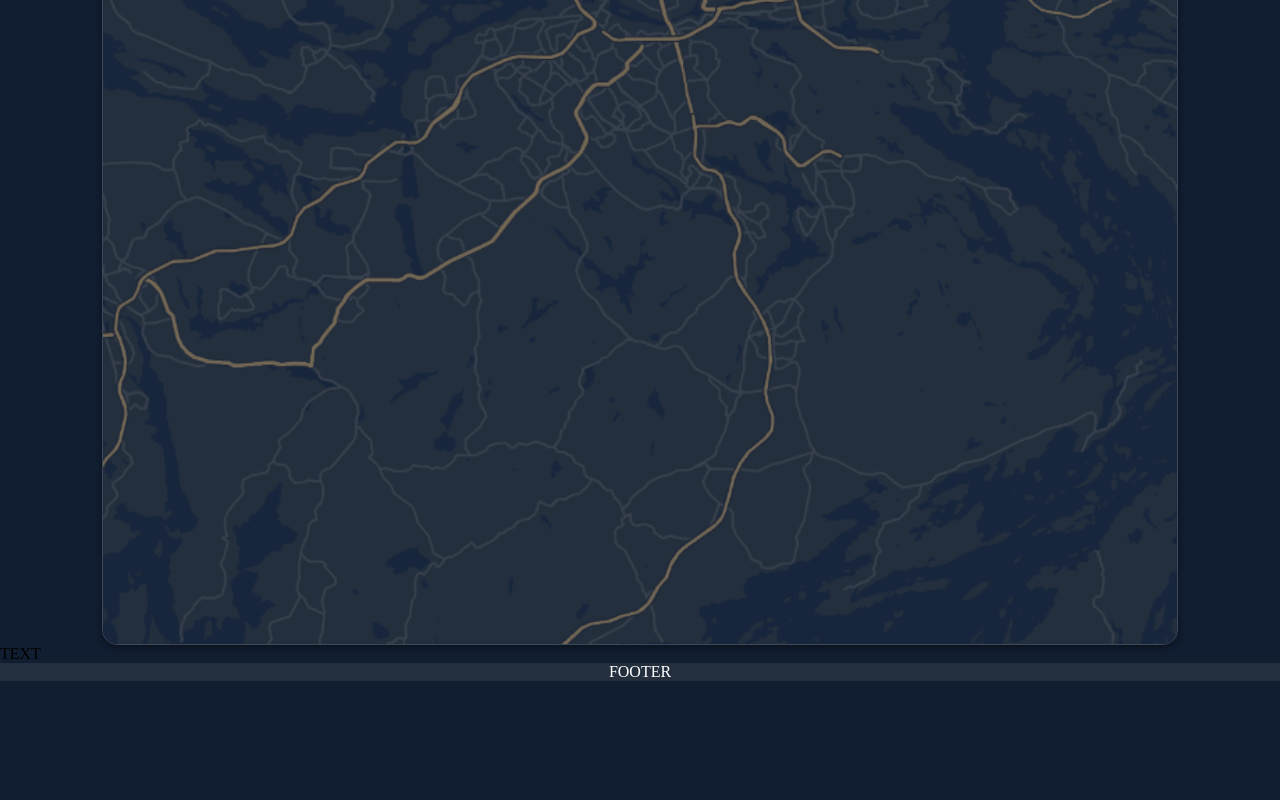
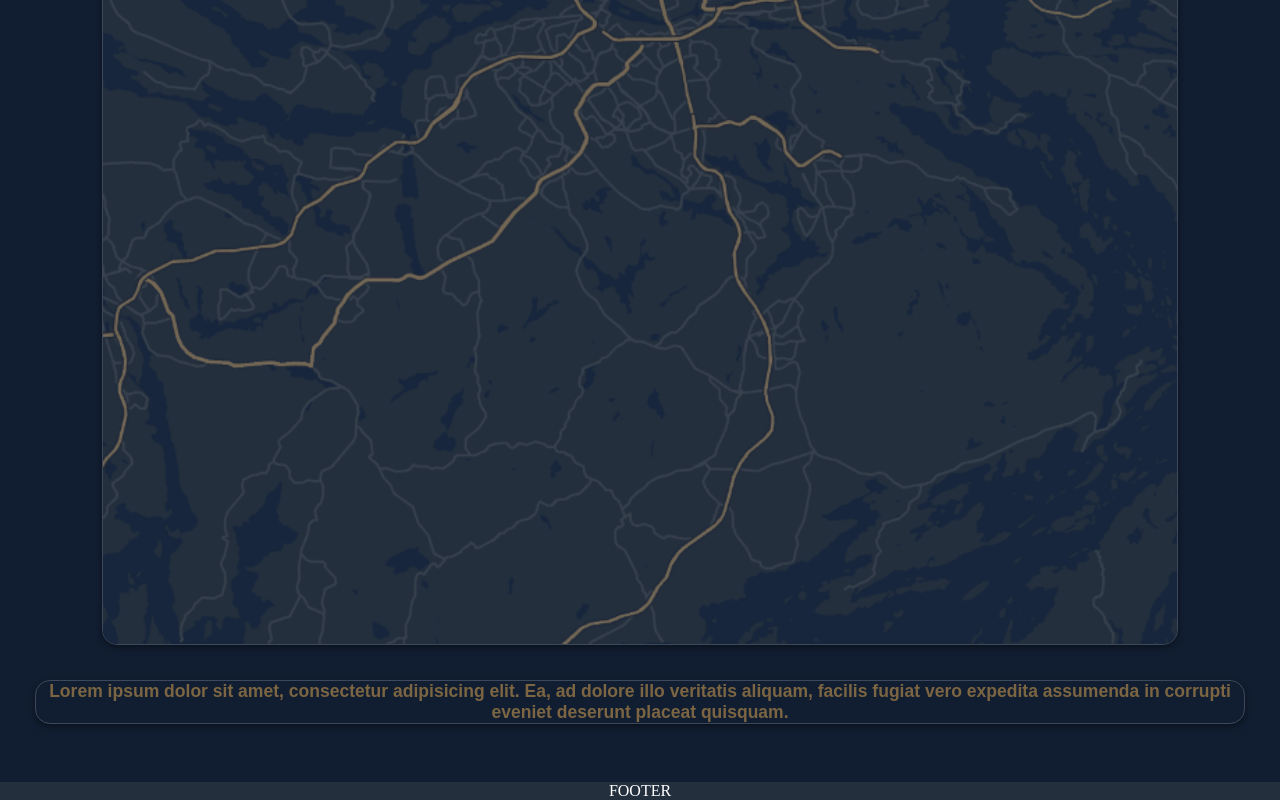
Before and after one commit to Puttzer/Hemsida-proj, a plain HTML site: page index.html in a window 1280 px wide. Shown: the part 833-1633 px from the top of the page. Before the commit the page ends 1514 px from the top, so only its background shows below. Drawn offline with Linux system fonts and the light colour scheme.

Commit message:
Positioning of blocks
Detailing och positionering

```diff
--- a/css/style.css
+++ b/css/style.css
@@ -72,6 +72,8 @@ body {
   justify-content: center;
   padding-top: 60px;
 }
+
+/* Make map wider as mockup shows */
 .container main img {
   width: 84%;
   border: solid 1px #3d495b;
@@ -80,8 +82,17 @@ body {
 }
 
 .container text {
+  margin: 35px;
   grid-template-areas: 4/4/5/5;
-  width: 40%;
+  font-size: 15px;
+  font-family: Arial, Helvetica, sans-serif;
+  font-style: normal;
+  color: #7b6542;
+  display: flex;
+  text-align: center;
+  box-shadow: 0px 3px 6px rgba(0, 0, 0, 0.4);
+  border: solid 1px #3d495b;
+  border-radius: 15px;
 }
 
 .container footer {
@@ -89,4 +100,5 @@ body {
   background-color: #242f3e;
   text-align: center;
   color: white;
+  margin-top: 23px;
 }
--- a/index.html
+++ b/index.html
@@ -39,7 +39,9 @@
 
 
         </main>
-        <text>TEXT
+        <text>
+            <h3>Lorem ipsum dolor sit amet, consectetur adipisicing elit. Ea, ad dolore illo veritatis aliquam, facilis
+                fugiat vero expedita assumenda in corrupti eveniet deserunt placeat quisquam.</h3>
 
         </text>
         <footer>FOOTER
```
